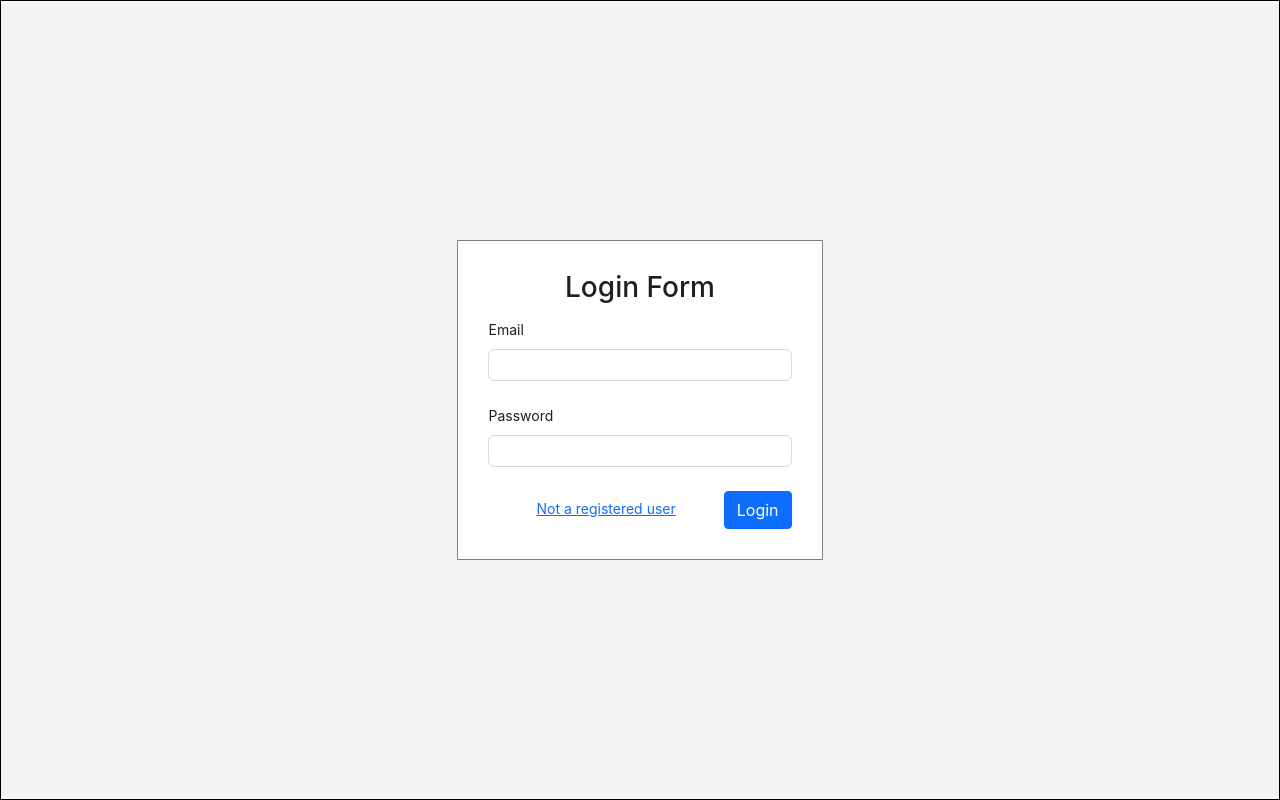
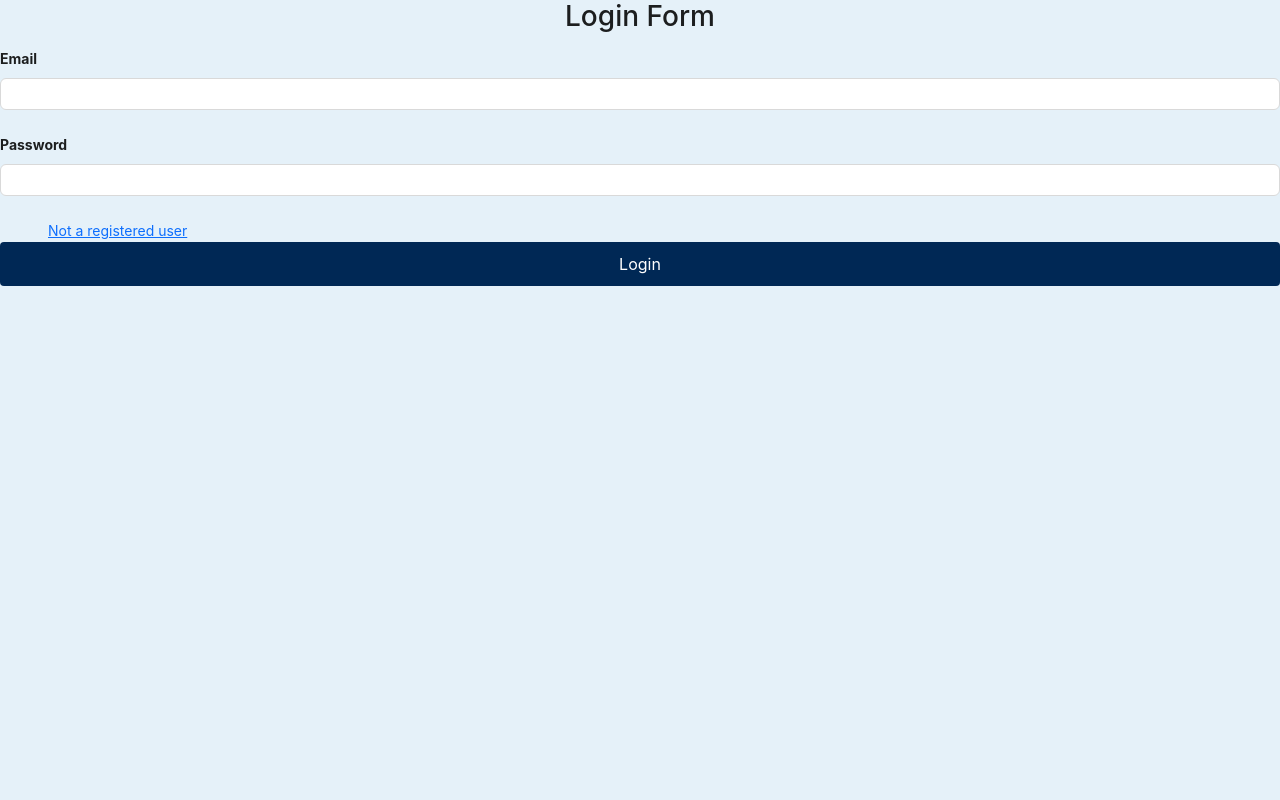
Before and after one commit to Tyson0001/Doctor_appointment, a React (Create React App) app in the folder client/: page /login in a window 1280 px wide. Built offline with nearby package versions, Linux system fonts and the light colour scheme.

Commit message:
Adding Styles

```diff
--- a/client/src/styles/Registerstyle.css
+++ b/client/src/styles/Registerstyle.css
@@ -1,14 +1,122 @@
- .form-container {
-    width: 100%;
+/* Global Style */
+body {
+    font-family: 'Arial', sans-serif;
+    display: flex;
+    flex-direction: column;
+    min-height: 100vh; /* Ensure the body takes up the full height of the viewport */
+    margin: 0; /* Remove default margin */
+    background-color: #deedf8c5;
+}
+
+/* Header Section */
+.header-section {
+    background-color: #002855; /* Dark blue background */
+    padding: 10px 0;
+    text-align: center;
+    margin-bottom: 100px;
+}
+
+.logo-container {
     display: flex;
     justify-content: center;
     align-items: center;
-    height: 100vh;
-    background-color: #f5f5f5;
-    border: 1px solid black;
+    gap: 1.5rem;
 }
-.register-form {
-    padding: 30px;
-    background-color: white;
-    border: 1px solid grey;
+
+.logo-image {
+    max-width: 120px; /* Slightly bigger logo */
+    max-height: 120px;
+    width: auto;
+    height: auto;
 }
+
+.heading {
+    color: white;
+    font-size: 2rem;
+    margin: 0;
+    font-weight: bold;
+}
+
+.header-divider {
+    border: 0;
+    border-top: 1px solid #fff;
+    width: 100%;
+    margin: 20px auto;
+}
+
+/* Form Section */
+.form-section {
+    display: flex;
+    justify-content: center;
+    flex: 1; /* Ensure the form takes up available space */
+    padding: 20px;
+
+}
+
+.form-wrapper {
+    width: 100%;
+    max-width: 400px;
+    padding: 20px;
+    border: 1px solid #ddd;
+    border-radius: 8px;
+    box-shadow: 0 0 10px rgba(0, 0, 0, 0.1);
+    background-color: #fff;
+}
+
+.form-title, .form-title2 {
+    color: #002855;
+    text-align: center;
+    margin-bottom: 20px;
+    font-size: 1.5rem;
+    font-weight: bold;
+}
+
+.register-form .ant-form-item-label {
+    font-weight: bold;
+}
+
+.extra-links {
+    text-align: center;
+    margin-top: 10px;
+}
+
+.extra-links a {
+    color: #002855;
+    text-decoration: none;
+}
+
+.extra-links a:hover {
+    text-decoration: underline;
+}
+
+/* Button Styling */
+.btn-primary {
+    width: 100%;
+    padding: 10px;
+    background-color: #002855;
+    color: white;
+    border: none;
+    border-radius: 4px;
+    font-size: 1rem;
+    cursor: pointer;
+}
+
+.btn-primary:hover {
+    background-color: #005b96;
+}
+
+/* Footer Section (Fixed at Bottom) */
+.footer-section {
+    background-color: #002855;
+    color: white;
+    text-align: center;
+    padding: 10px 0;
+    position: absolute; /* Fix the footer at the bottom */
+    bottom: 0; /* Ensure it stays at the bottom */
+    width: 100%; /* Take up full width */
+}
+
+.footer-text {
+    margin: 0;
+    font-size: 1rem;
+}
```
